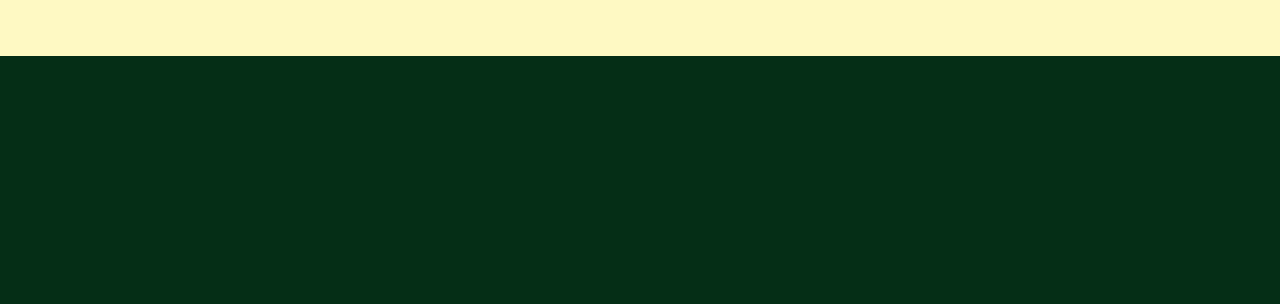
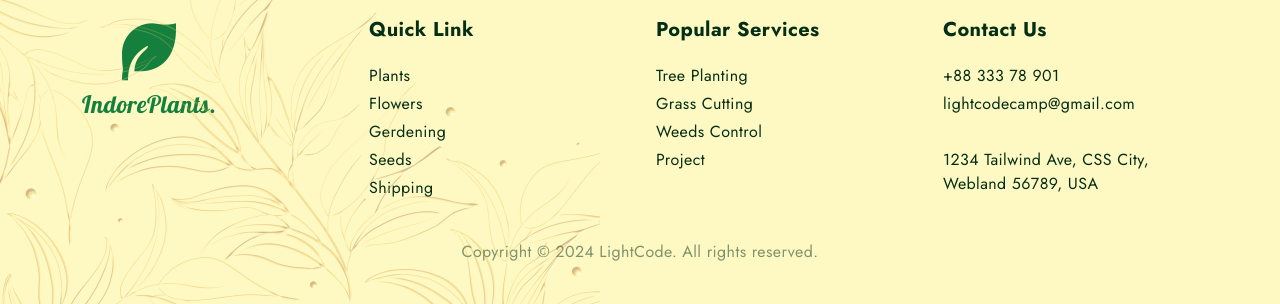
Before and after one commit to 1omarfaruq/Plant-Website, a website: page index.html in a window 1280 px wide. Shown: the part 3829-4133 px from the top of the page. Before the commit the page ends 3885 px from the top, so only its background shows below. Drawn offline with nearby package versions, Linux system fonts and the light colour scheme.

Commit message:
Complete footer and copyright section

```diff
--- a/index.html
+++ b/index.html
@@ -458,6 +458,71 @@
             </div>
         </div>
         <!-- End Social Icon -->
+
+        <!-- Begain Content -->
+        <div class="container grid grid-cols-1 md:grid-cols-2 lg:grid-cols-3 xl:grid-cols-4 gap-8 text-center md:text-start">
+            <!-- Item 1 -->
+            <div>
+                <div class="text-7xl text-green-700 text-center inline-block">
+                    <i class="ri-leaf-fill"></i>
+                    <p class="font-Lobster text-xl sm:text-2xl">IndorePlants.</p>
+                </div>
+            </div>
+
+            <!-- Item 2 -->
+            <div>
+                <p class="mb-5 text-xl font-bold">Quick Link</p>
+
+                <div class="flex flex-col gap-1">
+                    <a href="#">Plants</a>
+                    <a href="#">Flowers</a>
+                    <a href="#">Gerdening</a>
+                    <a href="#">Seeds</a>
+                    <a href="#">Shipping</a>
+                </div>
+            </div>
+
+            <!-- Item 3 -->
+            <div>
+                <p class="mb-5 text-xl font-bold">Popular Services</p>
+
+                <div class="flex flex-col gap-1">
+                    <a href="#">Tree Planting</a>
+                    <a href="#">Grass Cutting</a>
+                    <a href="#">Weeds Control</a>
+                    <a href="#">Project</a>
+                </div>
+            </div>
+
+            <!-- Item 4 -->
+            <div>
+                <p class="mb-5 text-xl font-bold">Contact Us</p>
+
+                <div class="flex flex-col gap-1">
+                    <a href="tel:+8833378901">+88 333 78 901</a>
+                    <a href="mailto:lightcodecamp@gmail.com">lightcodecamp@gmail.com</a>
+                    <br>
+                    <p>1234 Tailwind Ave, CSS City, Webland 56789, USA</p>
+                </div>
+            </div>
+        </div>
+        <!-- End Content -->
+
+        <!-- Begain Copy Right -->
+        <div class="container">
+            <p class="text-center mt-10 opacity-50">
+                Copyright &copy; 2024 LightCode. All rights reserved.
+            </p>
+        </div>
+        <!-- End Copy Right -->
+
+        <!-- Begain Floral Image -->
+        <div class="absolute bottom-0 left-0 opacity-30 pointer-events-none">
+            <img src="./assets/img/floral-1.png" alt="Floral Image" class="w-full lg:w-1/2">
+        </div>
+        <!-- End Floral Image -->
+
+
     </Footer>
     <!-- End Footer -->
 
```
Also changed, not shown: assets/css/tailwind.css.
